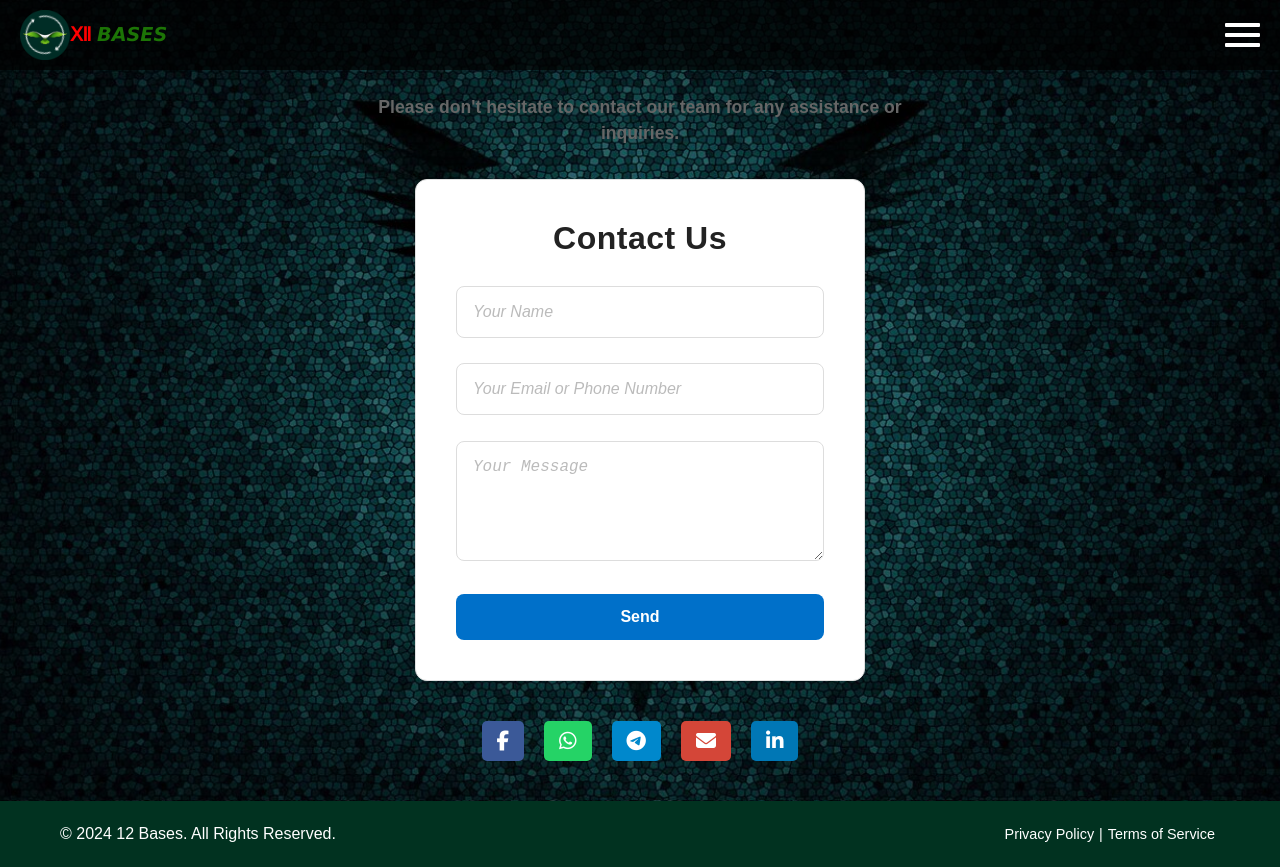
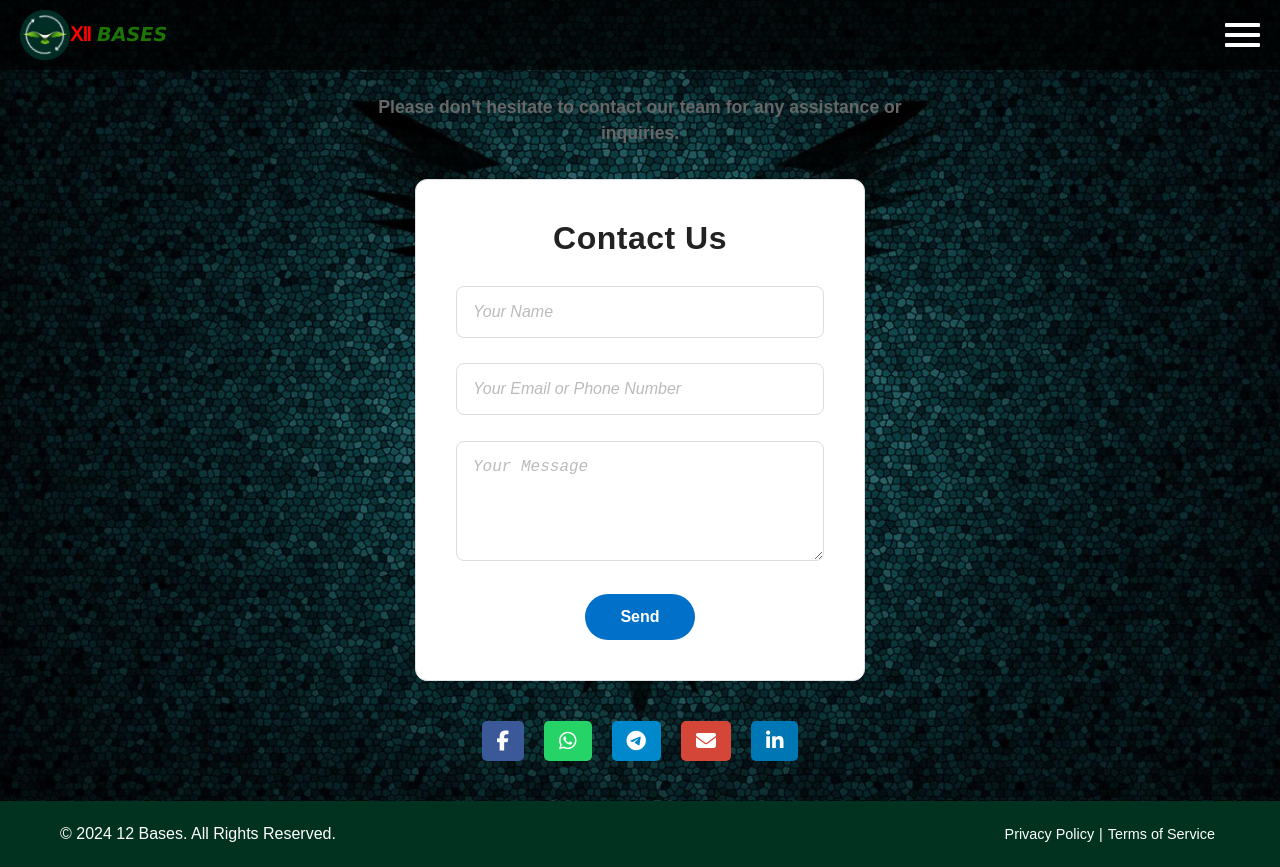
Before and after one commit to GALIB-Dev/12-Bases, a React (Create React App) app: page /contact in a window 1280 px wide. Built offline with nearby package versions, Linux system fonts and the light colour scheme.

Commit message:
Resolved

```diff
--- a/src/Contact.css
+++ b/src/Contact.css
@@ -62,14 +62,14 @@
 
   /* Submit Button */
   button[type="submit"] {
-    width: 100%;
+    width: 30%;
     padding: 0.9rem;
     font-size: 1rem;
     font-weight: bold;
     color: #fff;
     background-color: #0070c9; /* Apple-like blue */
     border: none;
-    border-radius: 8px;
+    border-radius: 100px;
     cursor: pointer;
     transition: background-color 0.3s ease, box-shadow 0.3s ease;
     margin-top: 1rem;
```
